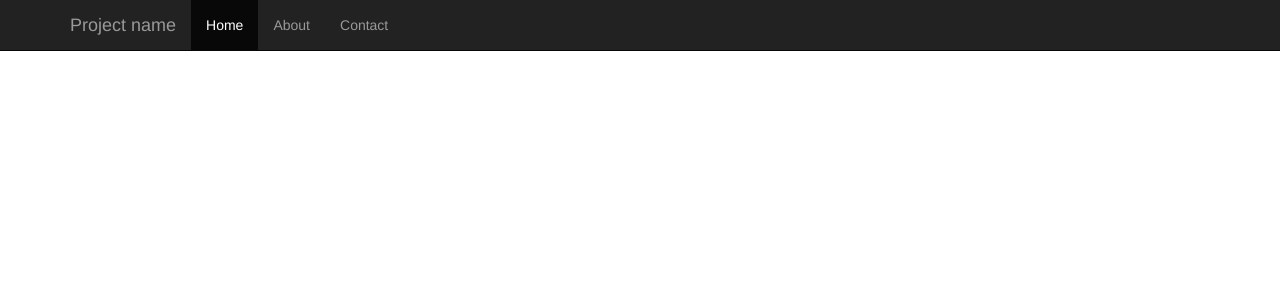
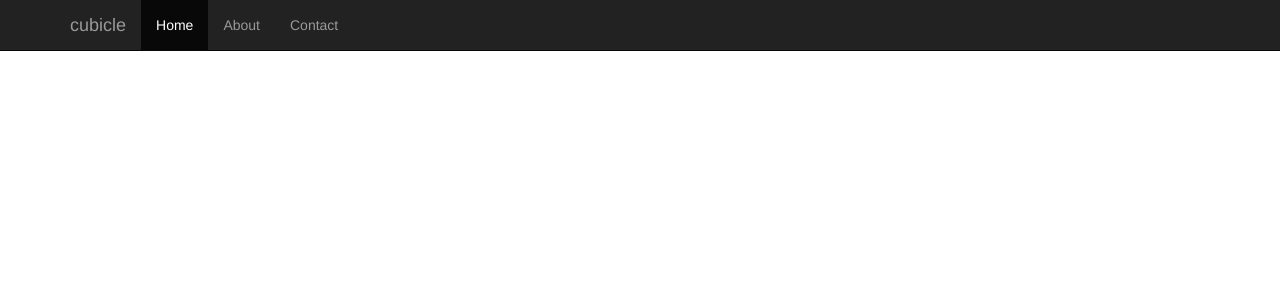
Before and after one commit to kubikle/homepage, a Jekyll site: the page index.html, which Jekyll copies as it is, in a window 1280 px wide. Shown: the top 300 px of the page. Built offline with Jekyll 4.4.1, drawn with Linux system fonts in a browser that asks for light colours; nearby versions of some CDN libraries; Markdown is read by kramdown in place of the engine named in the settings.

Commit message:
cubicle logo

```diff
--- a/index.html
+++ b/index.html
@@ -7,7 +7,7 @@
     <meta name="author" content="">
     <link rel="shortcut icon" href="assets/ico/favicon.png">
 
-    <title>Starter Template for Bootstrap</title>
+    <title>cubicle</title>
 
     <!-- Bootstrap core CSS -->
     <link href="dist/css/bootstrap.css" rel="stylesheet">
@@ -32,7 +32,7 @@
             <span class="icon-bar"></span>
             <span class="icon-bar"></span>
           </button>
-          <a class="navbar-brand" href="#">Project name</a>
+          <a class="navbar-brand" href="#">cubicle</a>
         </div>
         <div class="collapse navbar-collapse">
           <ul class="nav navbar-nav">
```
Also changed, not shown: README.md.
